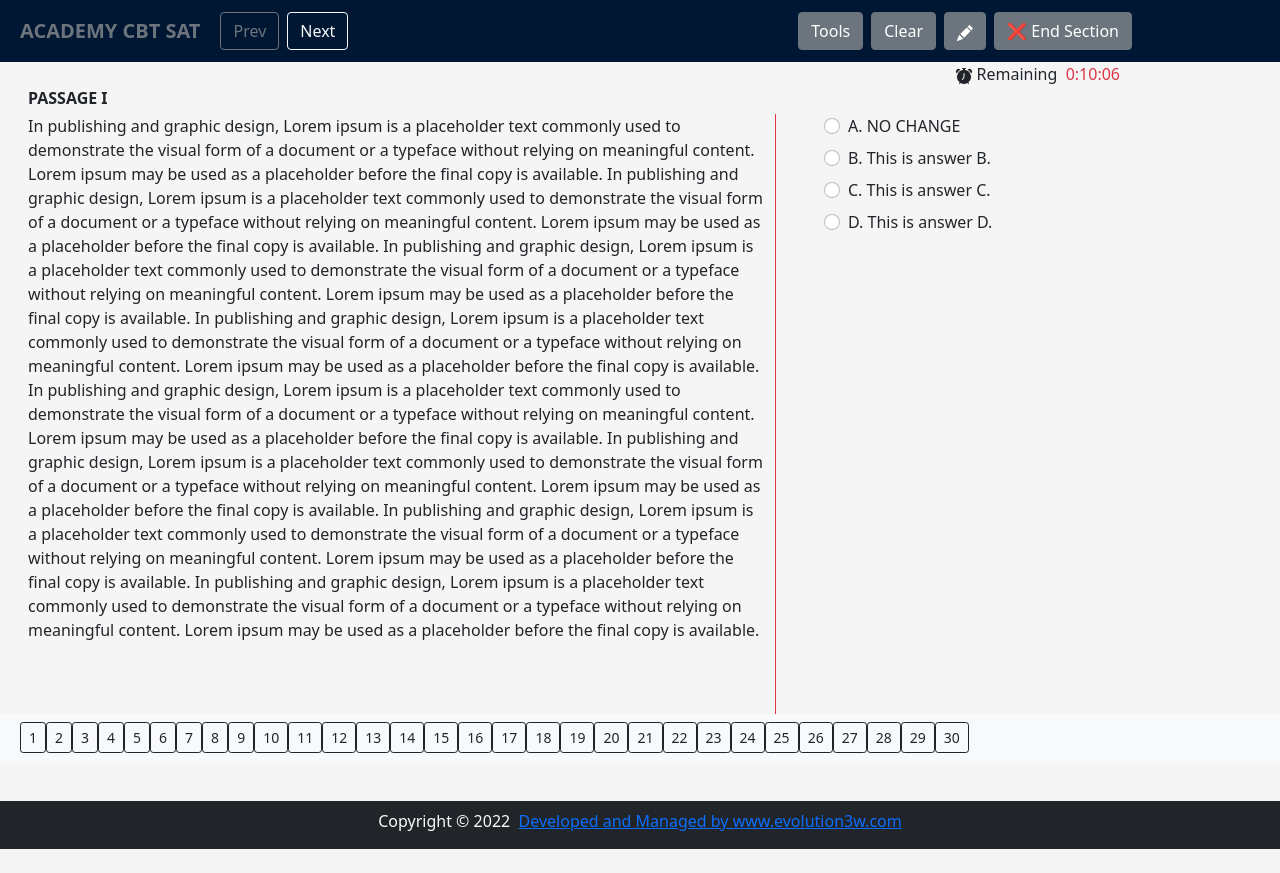
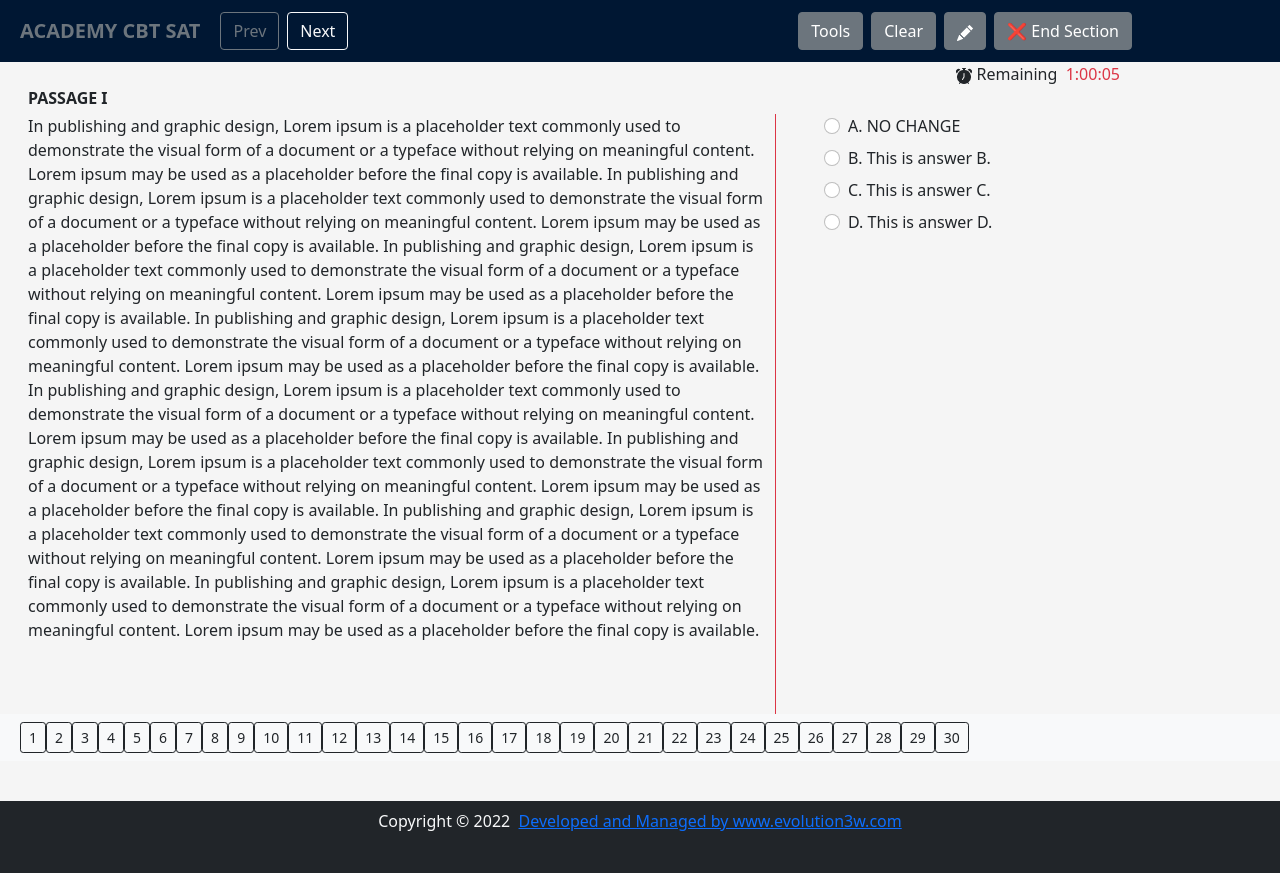
Before and after one commit to turbonium335i/platinum, a React (Create React App) app: page / in a window 1280 px wide. Before the commit the page ends 849 px from the top, so only its background shows below. Built offline with nearby package versions, Linux system fonts and the light colour scheme.

Commit message:
footer timer

```diff
--- a/src/App.js
+++ b/src/App.js
@@ -106,7 +106,7 @@ function App() {
             <span className="text-dark">
               <BsFillAlarmFill /> Remaining &nbsp;
             </span>
-            <Countdown date={Date.now() + 611000} renderer={renderer} />
+            <Countdown date={Date.now() + 3610000} renderer={renderer} />
           </div>
 
           <div className="fw-bold mb-1 mx-0">PASSAGE I</div>
--- a/src/Footer.jsx
+++ b/src/Footer.jsx
@@ -9,6 +9,7 @@ const Footer = () => (
               Developed and Managed by www.evolution3w.com
             </a>
           </p>
+          <br />
         </div>
 
         <hr className="clearfix w-100 d-md-none pb-0" />
```
